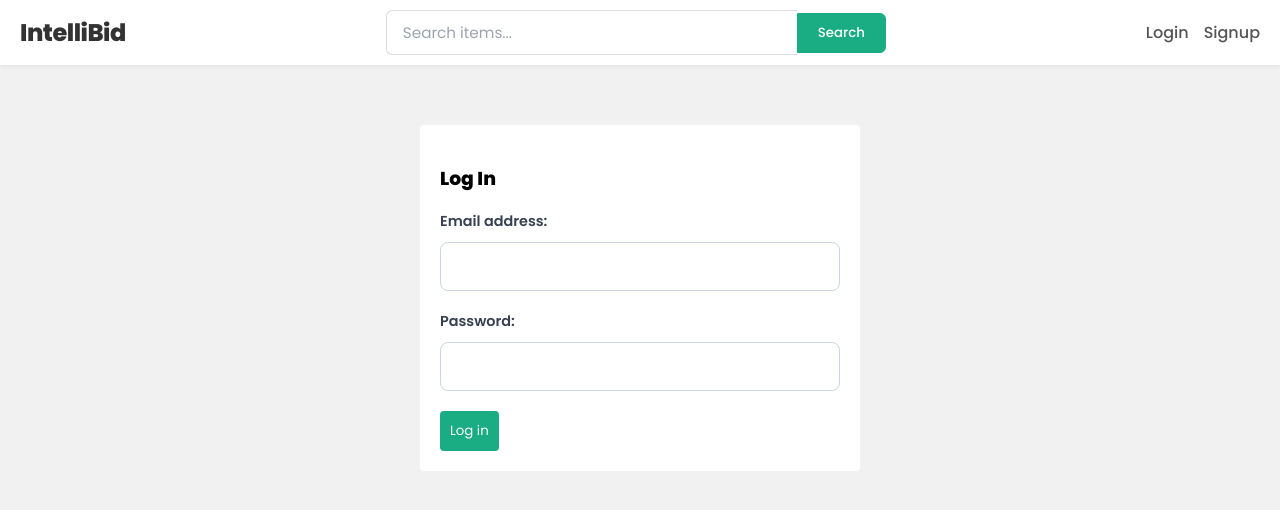
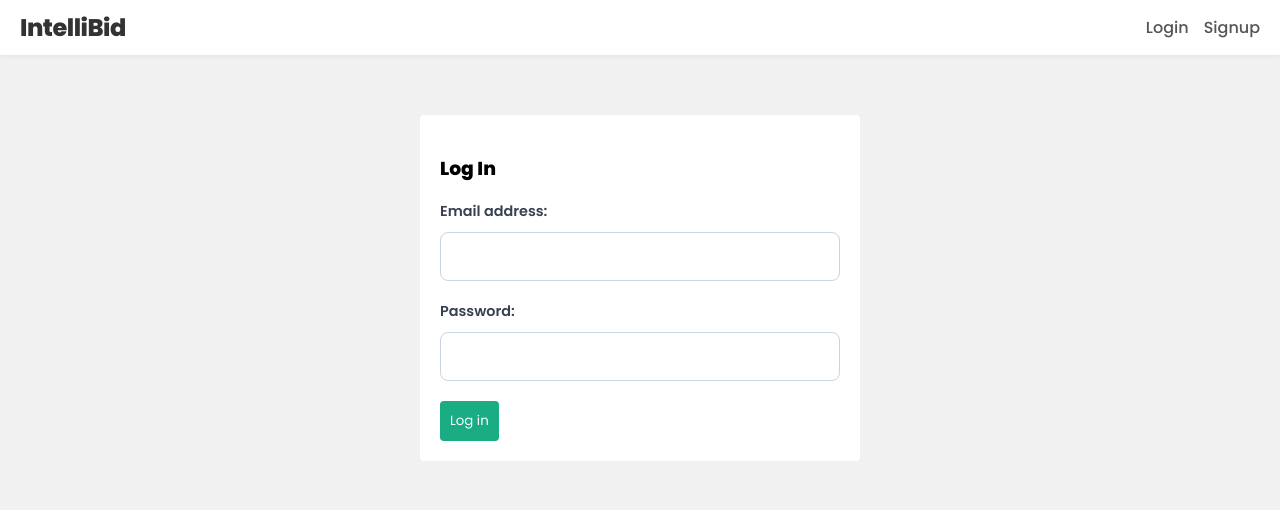
Before and after one commit to sanjayvanan/IntelliBid, a React (Vite) app in the folder frontend/: page /login in a window 1280 px wide. Shown: the top 510 px of the page. Built offline with nearby package versions, Linux system fonts and the light colour scheme; no server answers.

Commit message:
feat: conditionally render search form based on user authentication status in Navbar

```diff
--- a/frontend/src/components/Navbar.jsx
+++ b/frontend/src/components/Navbar.jsx
@@ -43,8 +43,8 @@ const Navbar = () => {
         <Link to="/" className="logo">
           <h1>IntelliBid</h1>
         </Link>
-
         {/* Search Input */}
+        {user &&
         <form
           className="search-form"
           onSubmit={handleSearch}
@@ -62,7 +62,8 @@ const Navbar = () => {
           >
             Search
           </button>
-        </form>
+        </form>}
+
 
         {/* User Menu */}
         <nav className="nav-links">
```
